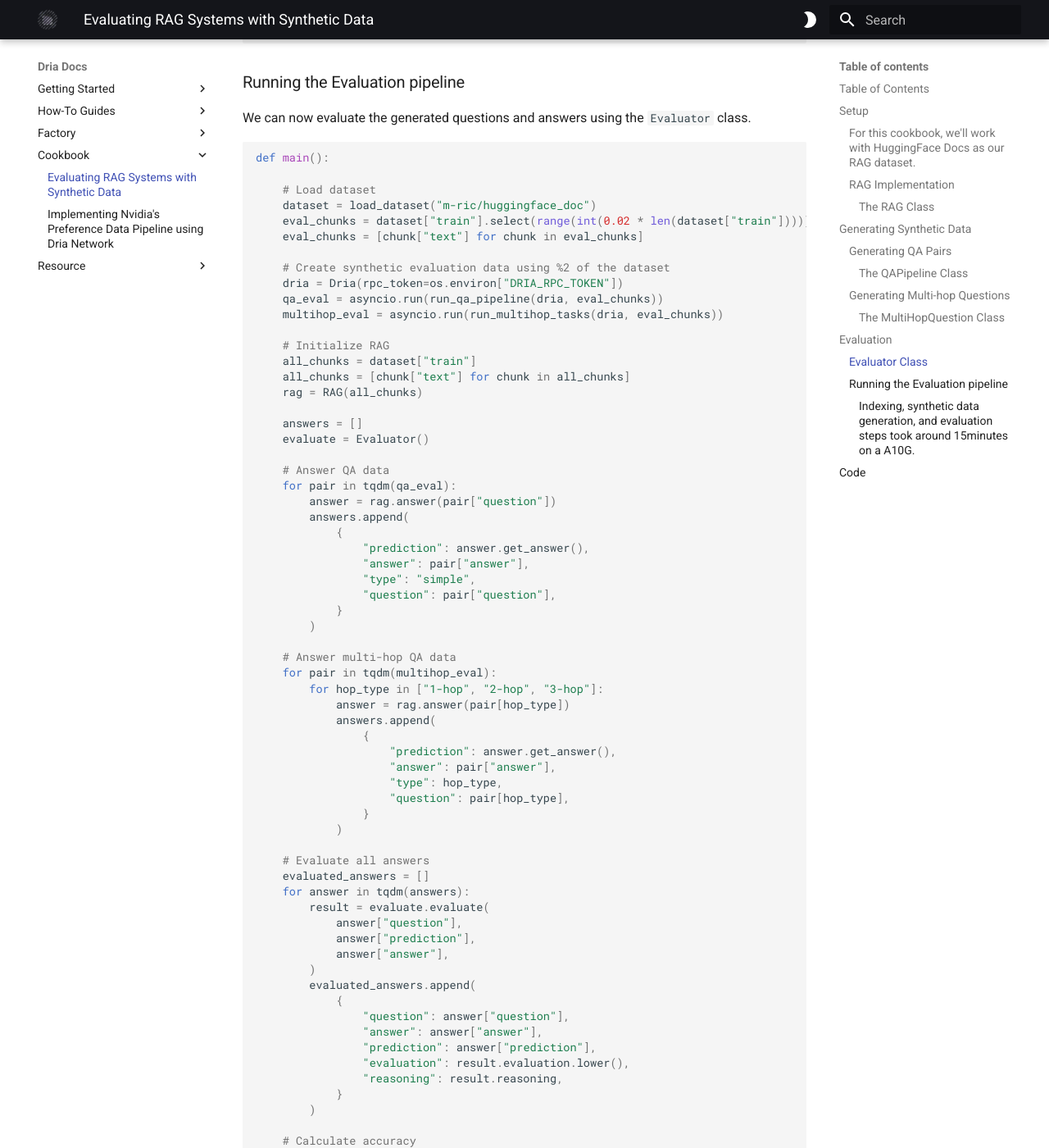
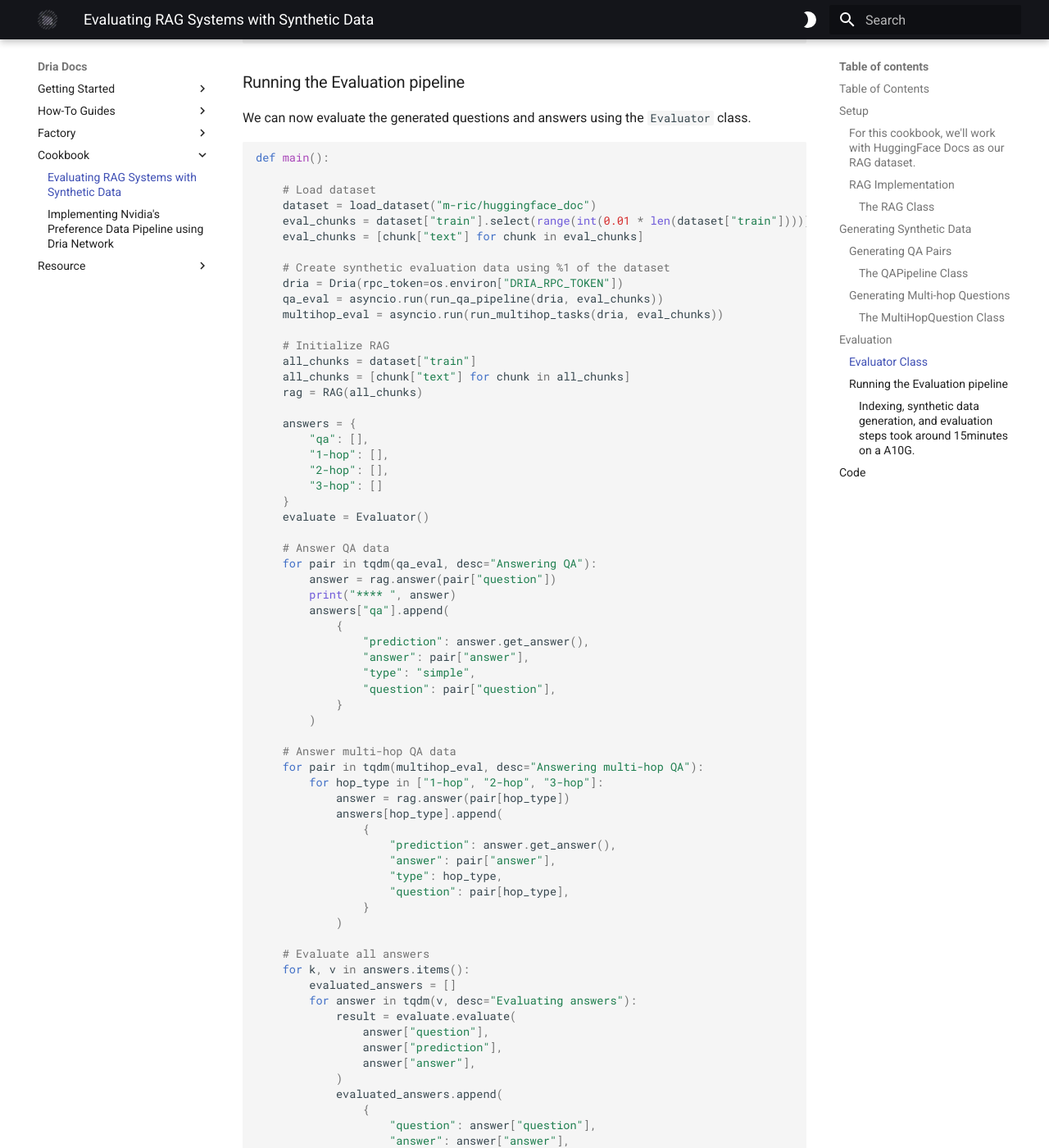
Before and after one commit to firstbatchxyz/dria-blog, an MkDocs documentation site: the page built from docs/cookbook/eval.md, in a window 1280 px wide and 1400 px high, scrolled down 6079 px. Shown: the whole window at 82% size. Built offline with MkDocs 1.6.1 and Material for MkDocs 9.7.7, drawn with Linux system fonts in a browser that asks for light colours; some of the changed text lies outside the part shown.

Commit message:
eval update

````diff
--- a/docs/cookbook/eval.md
+++ b/docs/cookbook/eval.md
@@ -296,10 +296,10 @@
 
     # Load dataset
     dataset = load_dataset("m-ric/huggingface_doc")
-    eval_chunks = dataset["train"].select(range(int(0.02 * len(dataset["train"]))))
+    eval_chunks = dataset["train"].select(range(int(0.01 * len(dataset["train"]))))
     eval_chunks = [chunk["text"] for chunk in eval_chunks]
 
-    # Create synthetic evaluation data using %2 of the dataset
+    # Create synthetic evaluation data using %1 of the dataset
     dria = Dria(rpc_token=os.environ["DRIA_RPC_TOKEN"])
     qa_eval = asyncio.run(run_qa_pipeline(dria, eval_chunks))
     multihop_eval = asyncio.run(run_multihop_tasks(dria, eval_chunks))
@@ -309,13 +309,19 @@
     all_chunks = [chunk["text"] for chunk in all_chunks]
     rag = RAG(all_chunks)
 
-    answers = []
+    answers = {
+        "qa": [],
+        "1-hop": [],
+        "2-hop": [],
+        "3-hop": []
+    }
     evaluate = Evaluator()
 
     # Answer QA data
-    for pair in tqdm(qa_eval):
+    for pair in tqdm(qa_eval, desc="Answering QA"):
         answer = rag.answer(pair["question"])
-        answers.append(
+        print("**** ", answer)
+        answers["qa"].append(
             {
                 "prediction": answer.get_answer(),
                 "answer": pair["answer"],
@@ -325,10 +331,10 @@
         )
 
     # Answer multi-hop QA data
-    for pair in tqdm(multihop_eval):
+    for pair in tqdm(multihop_eval, desc="Answering multi-hop QA"):
         for hop_type in ["1-hop", "2-hop", "3-hop"]:
             answer = rag.answer(pair[hop_type])
-            answers.append(
+            answers[hop_type].append(
                 {
                     "prediction": answer.get_answer(),
                     "answer": pair["answer"],
@@ -338,32 +344,36 @@
             )
 
     # Evaluate all answers
-    evaluated_answers = []
-    for answer in tqdm(answers):
-        result = evaluate.evaluate(
-            answer["question"],
-            answer["prediction"],
-            answer["answer"],
+    for k, v in answers.items():
+        evaluated_answers = []
+        for answer in tqdm(v, desc="Evaluating answers"):
+            result = evaluate.evaluate(
+                answer["question"],
+                answer["prediction"],
+                answer["answer"],
+            )
+            evaluated_answers.append(
+                {
+                    "question": answer["question"],
+                    "answer": answer["answer"],
+                    "prediction": answer["prediction"],
+                    "evaluation": result.evaluation.lower(),
+                    "reasoning": result.reasoning,
+                }
+            )
+
+        accuracy = calculate_accuracy(evaluated_answers)
+        print(f"********** {k} accuracy")
+        print(f"Total: {accuracy.total}")
+        print(f"Correct: {accuracy.correct} ({accuracy.correct_percentage}%)")
+        print(
+            f"Partially correct: {accuracy.partially_correct} ({accuracy.partially_correct_percentage}%)"
         )
-        evaluated_answers.append(
-            {
-                "question": answer["question"],
-                "answer": answer["answer"],
-                "prediction": answer["prediction"],
-                "evaluation": result.evaluation.lower(),
-                "reasoning": result.reasoning,
-            }
-        )
+        print(f"Incorrect: {accuracy.incorrect} ({accuracy.incorrect_percentage}%)")
+        print("**********")
 
-    # Calculate accuracy
-
-    accuracy = calculate_accuracy(evaluated_answers)
-    print("**********")
-    print(f"Total: {accuracy.total}")
-    print(f"Correct: {accuracy.correct} ({accuracy.correct_percentage}%)")
-    print(f"Partially correct: {accuracy.partially_correct} ({accuracy.partially_correct_percentage}%)")
-    print(f"Incorrect: {accuracy.incorrect} ({accuracy.incorrect_percentage}%)")
-    print("**********")
+        with open(f"evaluated_answers_{k}.json", "w") as f:
+            f.write(json.dumps(evaluated_answers, indent=2))
 
 ```
 
````
